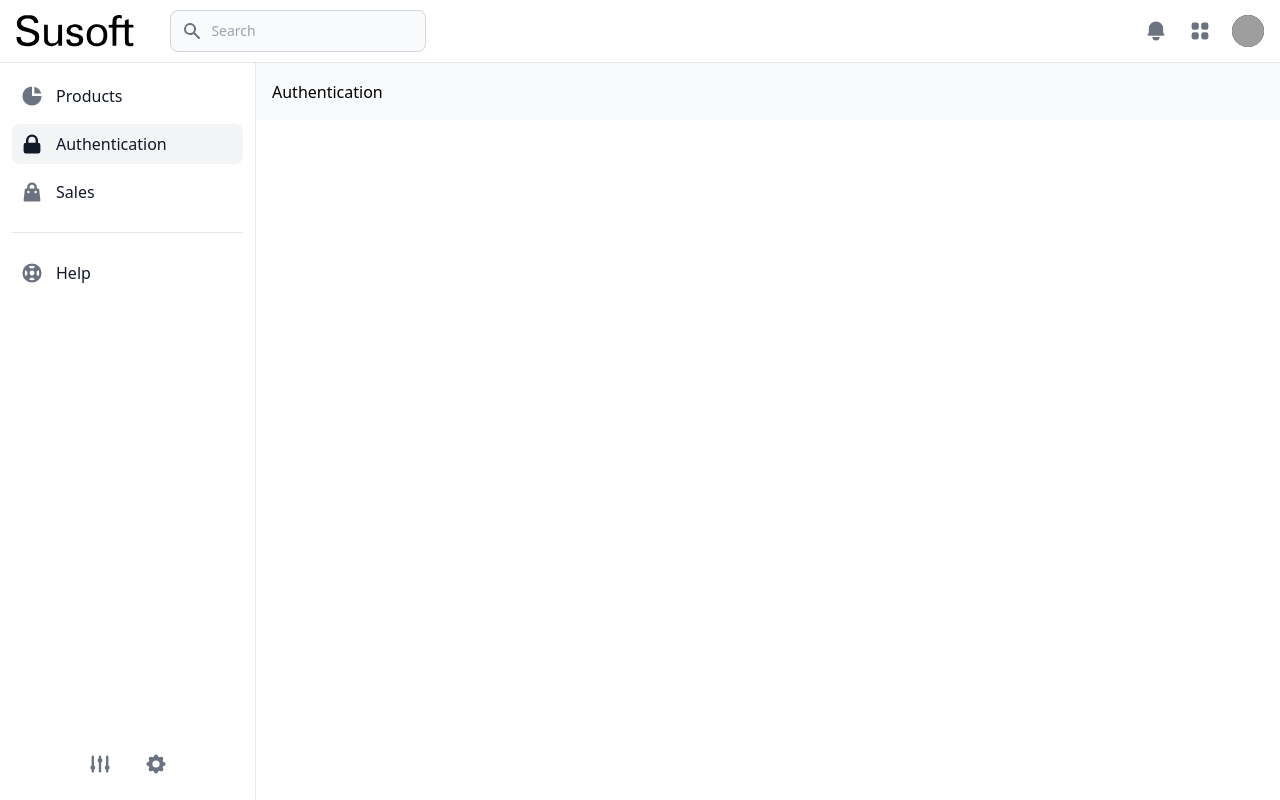
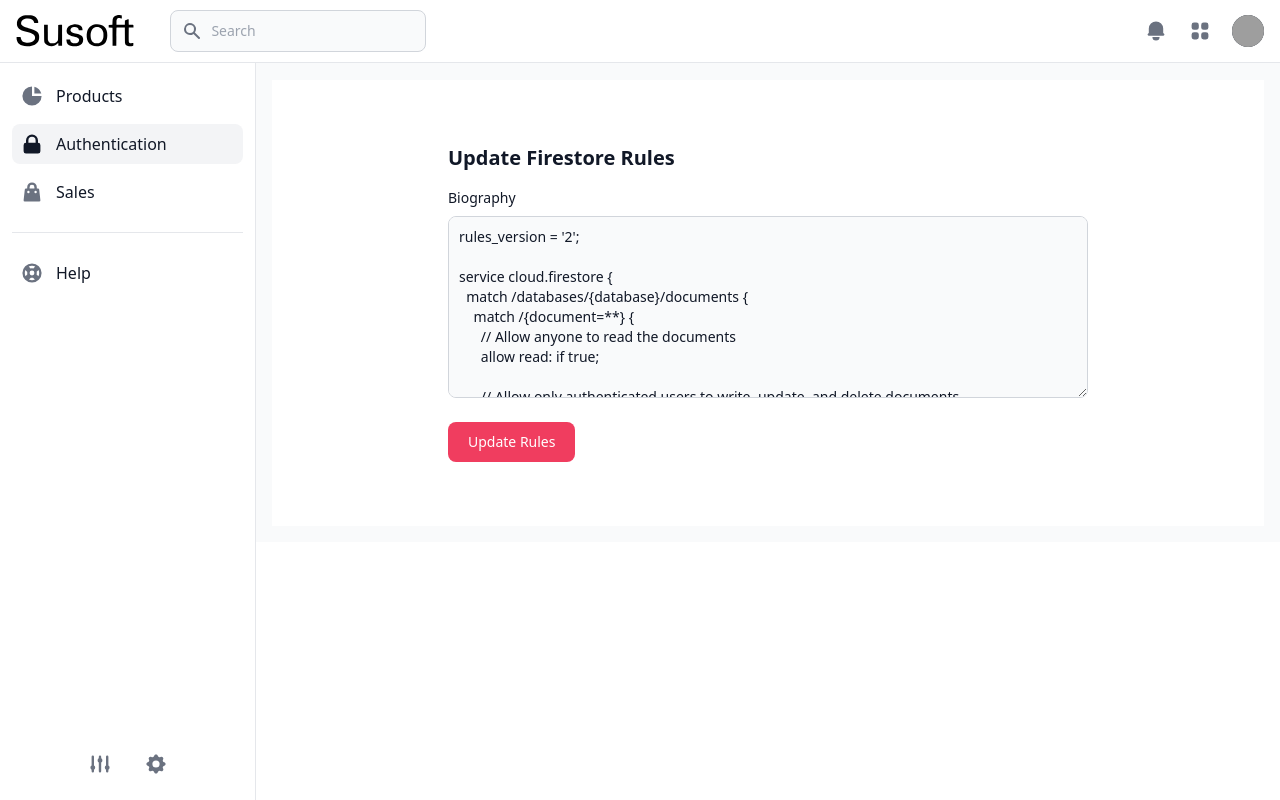
Before and after one commit to olivergorgievv/ZoroDesign, a React (Vite) app: page /app/authentication in a window 1280 px wide. Built offline with nearby package versions, Linux system fonts and the light colour scheme; no server answers; the database is empty; grey boxes are pictures that could not be loaded.

Commit message:
adding firestore rules on the frontend - making it to be edited

```diff
--- /dev/null
+++ b/src/dashboard/components/AuthRulesform.jsx
@@ -0,0 +1,63 @@
+import { fetchRules } from "../../utils/firestoreRules";
+import { useQuery } from "@tanstack/react-query";
+
+function AuthRulesform() {
+  const { data } = useQuery({
+    queryKey: ["firestoreRules"],
+    queryFn: fetchRules,
+  });
+
+  console.log({ data });
+
+  return (
+    <>
+      <section className="bg-white :bg-gray-900">
+        <div className="py-8 px-4 mx-auto max-w-2xl lg:py-16">
+          <h2 className="mb-4 text-xl font-bold text-gray-900 :text-white">
+            Update Firestore Rules
+          </h2>
+          <form action="#">
+            <div className="grid gap-4 sm:grid-cols-2 sm:gap-6">
+              <div className="sm:col-span-2">
+                <label
+                  htmlFor="biography"
+                  className="block mb-2 text-sm font-medium text-gray-900 :text-white"
+                >
+                  Biography
+                </label>
+                <textarea
+                  id="biography"
+                  rows={8}
+                  className="block p-2.5 w-full text-sm text-gray-900 bg-gray-50 rounded-lg border border-gray-300 focus:ring-primary-500 focus:border-primary-500 :bg-gray-700 :border-gray-600 :placeholder-gray-400 :text-white :focus:ring-primary-500 :focus:border-primary-500"
+                  placeholder="Your description here"
+                  value="rules_version = '2';
+
+service cloud.firestore {
+  match /databases/{database}/documents {
+    match /{document=**} {
+      // Allow anyone to read the documents
+      allow read: if true;
+
+      // Allow only authenticated users to write, update, and delete documents
+      allow write, update, delete: if request.auth != null;
+    }
+  }
+}
+"
+                />
+              </div>
+            </div>
+            <button
+              type="submit"
+              className="inline-flex items-center px-5 py-2.5 mt-4 sm:mt-6 text-sm font-medium text-center text-white bg-primary-red rounded-lg focus:ring-4 focus:ring-primary-red  hover:bg-primary-hover"
+            >
+              Update Rules
+            </button>
+          </form>
+        </div>
+      </section>
+    </>
+  );
+}
+
+export default AuthRulesform;
--- a/src/dashboard/ProductTable.jsx
+++ b/src/dashboard/components/ProductTable.jsx
@@ -1,9 +1,9 @@
 import ProductRows from "./ProductRows";
 import { useQuery } from "@tanstack/react-query";
-import { fetchProducts } from "../utils/https";
+import { fetchProducts } from "../../utils/https";
 import { useState } from "react";
-import Loader from "../components/UI/Loader";
-import NewProductModal from "../components/NewProductModal";
+import Loader from "../../components/UI/Loader";
+import NewProductModal from "../../components/NewProductModal";
 
 /* eslint-disable react/no-unescaped-entities */
 
--- a/src/dashboard/pages/AppProductsPage.jsx
+++ b/src/dashboard/pages/AppProductsPage.jsx
@@ -1,4 +1,4 @@
-import ProductTable from "../ProductTable";
+import ProductTable from "../components/ProductTable";
 
 function AppProductsPage() {
   return (
--- a/src/dashboard/pages/Authentication.jsx
+++ b/src/dashboard/pages/Authentication.jsx
@@ -1,5 +1,7 @@
+import AuthRulesform from "../components/AuthRulesform";
+
 function Authentication() {
-  return <div>Authentication</div>;
+  return <AuthRulesform />;
 }
 
 export default Authentication;
--- a/src/dashboard/pages/approot.jsx
+++ b/src/dashboard/pages/approot.jsx
@@ -1,8 +1,7 @@
 /* eslint-disable react/no-unescaped-entities */
 import { Outlet } from "react-router-dom";
 import logo from "../../assets/logo.svg";
-
-import Sidebar from "../Sidebar";
+import Sidebar from "../components/Sidebar";
 
 function Approot() {
   return (
```
Also changed, not shown: src/dashboard/components/ProductRows.jsx (renamed from src/dashboard/ProductRows.jsx), src/dashboard/components/Sidebar.jsx (renamed from src/dashboard/Sidebar.jsx).
